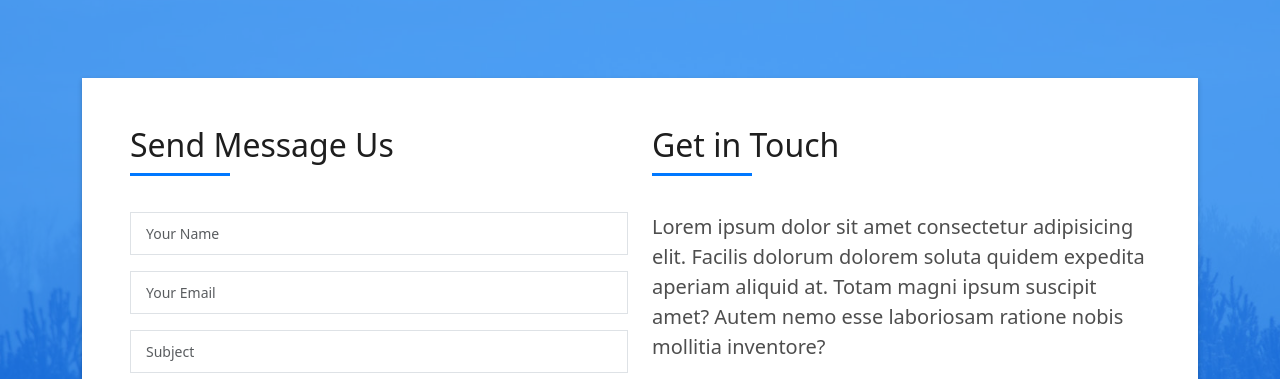
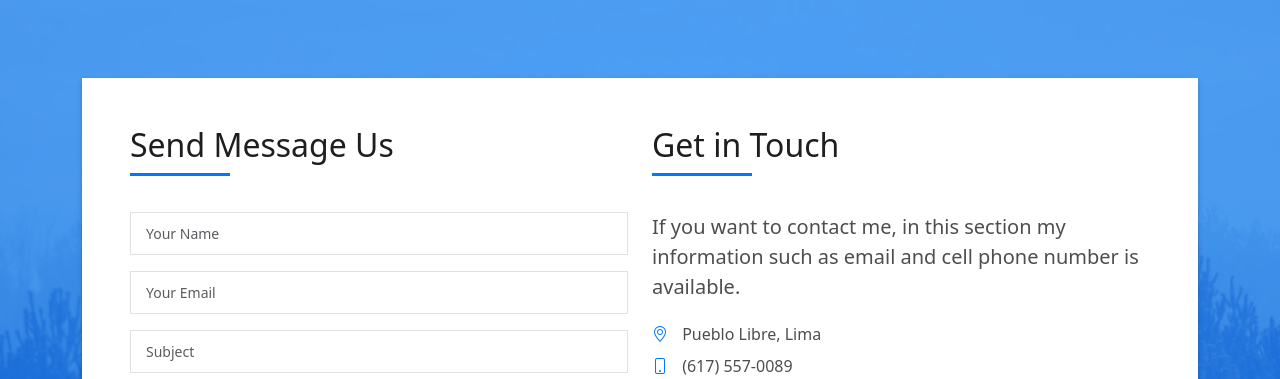
Before and after one commit to JOSETAMAYO28/CV3, a plain HTML site: page index.html in a window 1280 px wide. Shown: the part 2397-2776 px from the top of the page. Drawn offline with Linux system fonts and the light colour scheme.

Commit message:
Update index.html

```diff
--- a/index.html
+++ b/index.html
@@ -265,10 +265,7 @@
                     </div>
                     <div class="more-info">
                       <p class="lead">
-                        Lorem ipsum dolor sit amet consectetur adipisicing elit. Facilis dolorum dolorem soluta quidem
-                        expedita aperiam aliquid at.
-                        Totam magni ipsum suscipit amet? Autem nemo esse laboriosam ratione nobis
-                        mollitia inventore?
+                        If you want to contact me, in this section my information such as email and cell phone number is available.
                       </p>
                       <ul class="list-ico">
                         <li><span class="bi bi-geo-alt"></span> Pueblo Libre, Lima</li>
```
